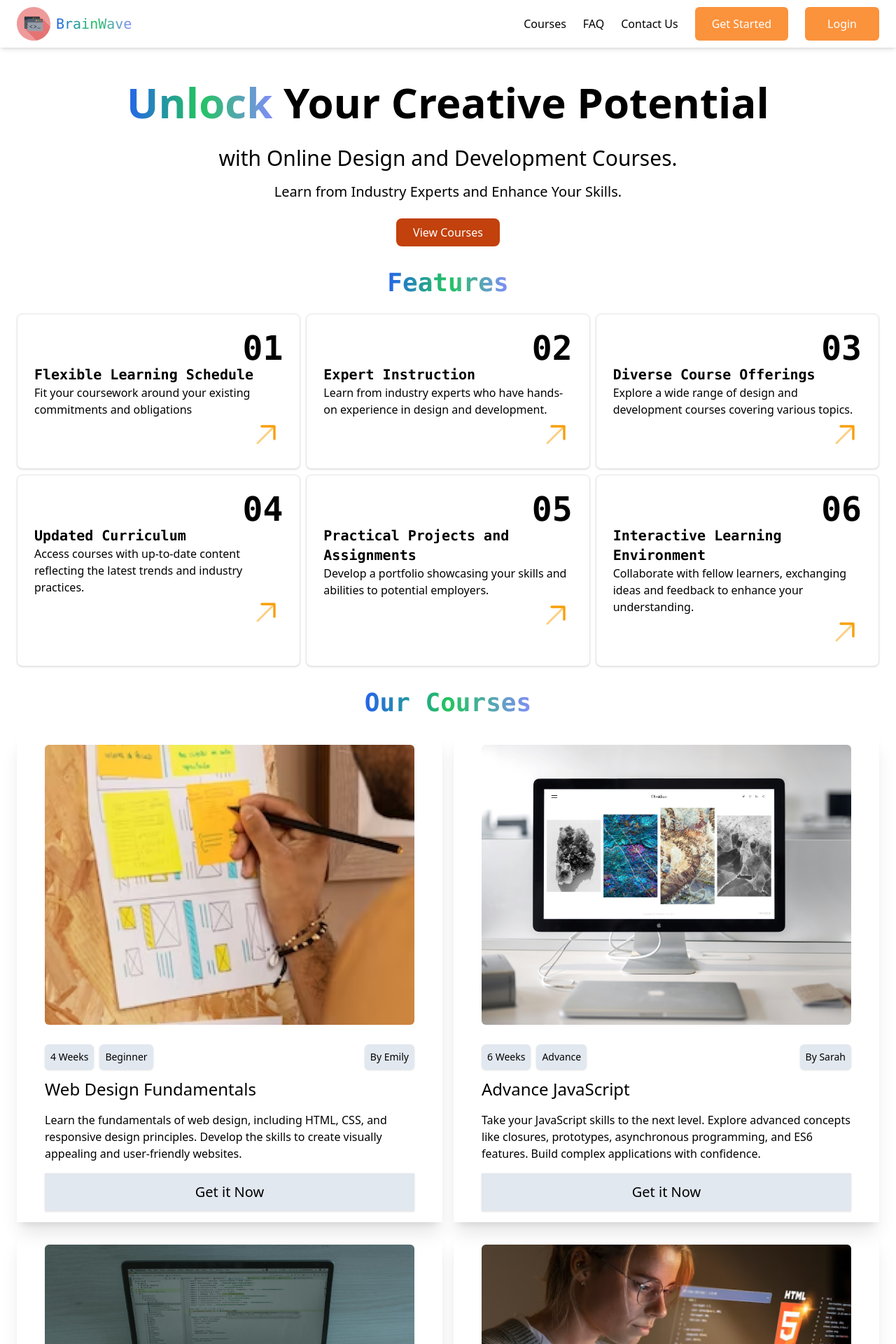
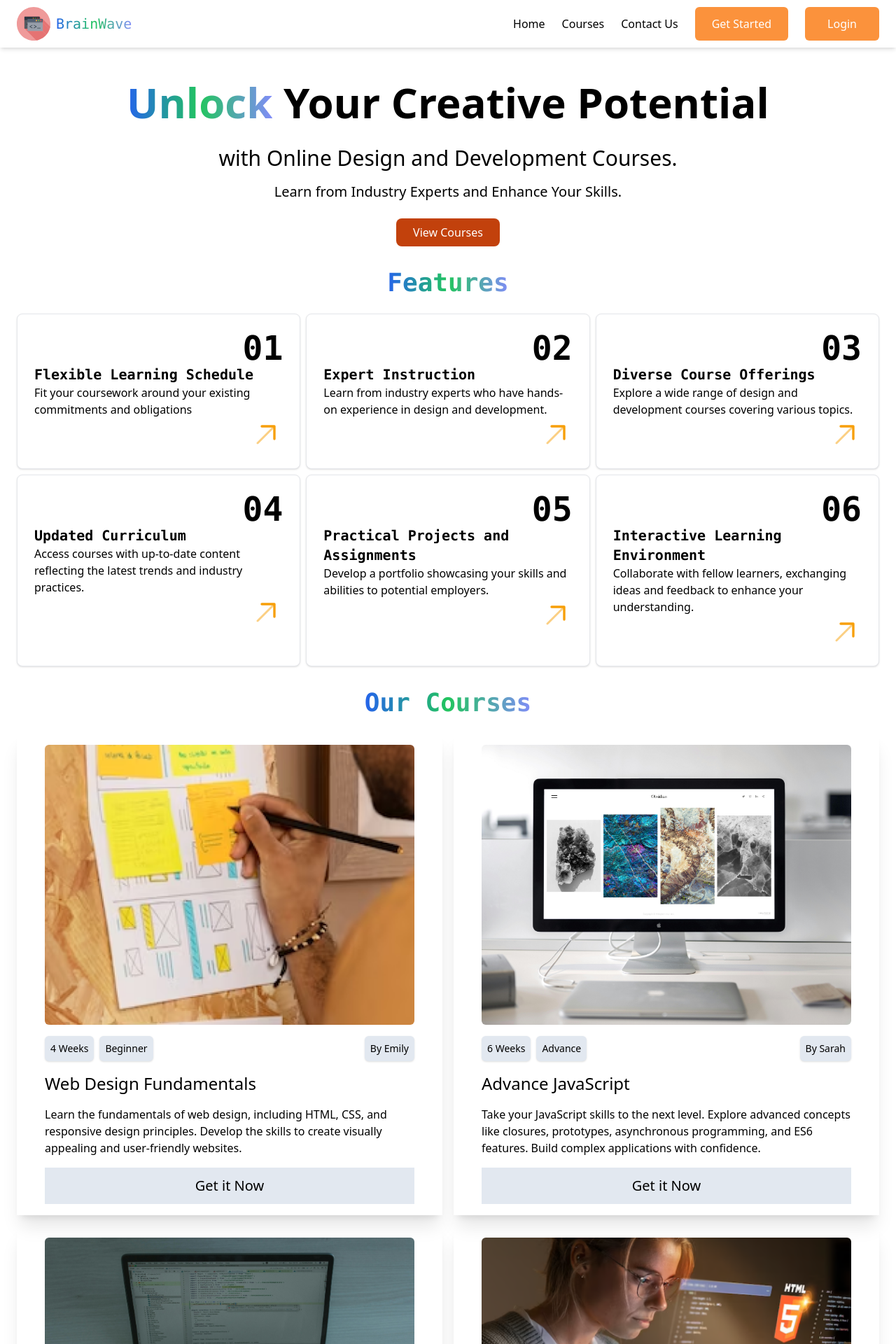
Before and after one commit to edward352/brainwave, a React (Vite) app: page / in a window 1280 px wide. Shown: the top 1920 px of the page at 70% size. Built offline with nearby package versions, Linux system fonts and the light colour scheme.

Commit message:
navigation

```diff
--- a/src/components/Courses/Courses.jsx
+++ b/src/components/CoursesPage/CoursesPage.jsx
@@ -1,11 +1,11 @@
 import React from 'react'
 
-const Courses = () => {
+const CoursesPage = () => {
   return (
     <div>
-
+      Course
     </div>
   )
 }
 
-export default Courses
+export default CoursesPage
--- a/src/components/Header/Header.jsx
+++ b/src/components/Header/Header.jsx
@@ -2,6 +2,8 @@ import { useState } from "react";
 import {Link,NavLink,ScrollRestoration} from 'react-router-dom'
 import { GiHamburgerMenu } from "react-icons/gi";
 import { RxCross2 } from "react-icons/rx";
+import { Navigate } from "react-router-dom";
+import Home from "../Home/Home";
 
 export default function Header() {
   const [Dark, setDark] = useState("false");
@@ -28,8 +30,8 @@ export default function Header() {
         </div>
         <div className={`absolute lg:static bg-white lg:z-auto z-[-1] left-0 w-full lg:w-auto transition-all duration-500 ease-in ${openMenu ? 'top-21 opacity-100':'top-[-500px]'} `}>
           <ul className="lg:flex lg:items-center lg:gap-6 text-center">
-            <li><NavLink  to="#courses" className={() => `border-b  hover:text-orange-700 duration-200 block py-4 lg:border-0 lg:py-0  lg:my-0  `}>Courses</NavLink></li>
-            <li> <NavLink to="#Faq" className={() =>`border-b  hover:text-orange-700 duration-200 block py-4  lg:border-0 lg:py-0 lg:my-0 `}>FAQ</NavLink></li>
+            <li> <NavLink to="/" className={() =>`border-b  hover:text-orange-700 duration-200 block py-4  lg:border-0 lg:py-0 lg:my-0 `}>Home</NavLink></li>
+            <li><NavLink  to= "/CoursesPage" className={() => `border-b  hover:text-orange-700 duration-200 block py-4 lg:border-0 lg:py-0  lg:my-0  `}>Courses</NavLink></li>
             <li> <NavLink to="/Contact" className={() =>`border-b  hover:text-orange-700 duration-200 block py-4  lg:border-0 lg:py-0 lg:my-0 `}>Contact Us</NavLink></li>
             <li> <NavLink to="/Signup" className={() => `border-b lg:bg-orange-400 lg:px-6 rounded-md lg:text-white lg:hover:text-white lg:hover:opacity-80 py-4 hover:text-orange-700 duration-200  block  lg:border-0 lg:py-3 lg:my-0 `}>Get Started</NavLink></li>
             <li> <NavLink to="/Login" className={() => ` border-b lg:bg-orange-400 lg:px-8 rounded-md lg:text-white lg:hover:text-white lg:hover:opacity-80 py-4 hover:text-orange-700 duration-200  block  lg:border-0 lg:py-3 lg:my-0`}>Login</NavLink></li>
--- a/src/components/Home/Home.jsx
+++ b/src/components/Home/Home.jsx
@@ -1,34 +1,44 @@
-import {Link,NavLink} from 'react-router-dom'
-import Bencard from '../common/Bencard/Bencard';
-import Carddata from '../cardData';
-import Tes from '../Tes/Tes';
-import Faq from '../Faq/Faq';
+import { Link, NavLink } from "react-router-dom";
+import Bencard from "../common/Bencard/Bencard";
+import Carddata from "../cardData";
+import Tes from "../Tes/Tes";
+import Faq from "../Faq/Faq";
 
 export default function Home() {
   return (
     <>
-      <main className='mt-12 max-w-screen-xl mx-auto lg:px-6 px-4'>
-        <section className='grid place-items-center lg:p-0 px-4 text-wrap'>
+      <main className="mt-12 max-w-screen-xl mx-auto lg:px-6 px-4">
+        <section className="grid place-items-center lg:p-0 px-4 text-wrap">
           <div>
-                <h1 className='lg:text-6xl text-4xl font-semibold'><span className='  bg-gradient-to-r from-blue-600 via-green-500 to-indigo-400 inline-block text-transparent bg-clip-text'>Unlock</span> Your Creative Potential</h1>
+            <h1 className="lg:text-6xl text-4xl font-semibold">
+              <span className="  bg-gradient-to-r from-blue-600 via-green-500 to-indigo-400 inline-block text-transparent bg-clip-text">
+                Unlock
+              </span>{" "}
+              Your Creative Potential
+            </h1>
           </div>
           <div>
-                <h2 className='lg:text-3xl  text-2xl mt-8 '>with Online Design and Development Courses.</h2>
-                <h3 className='lg:text-xl text-center mt-4'>Learn from Industry Experts and Enhance Your Skills.</h3>
+            <h2 className="lg:text-3xl  text-2xl mt-8 ">
+              with Online Design and Development Courses.
+            </h2>
+            <h3 className="lg:text-xl text-center mt-4">
+              Learn from Industry Experts and Enhance Your Skills.
+            </h3>
           </div>
-            <div className='mt-6'>
-                <button className='text-white px-6 rounded-lg py-2 bg-orange-700'>View Courses</button>
+          <div className="mt-6">
+            <button className="text-white px-6 rounded-lg py-2 bg-orange-700">
+              View Courses
+            </button>
           </div>
-
         </section>
         <section>
           <Bencard />
         </section>
-        <section id="courses">
+        <section id="Tes">
           <Tes />
         </section>
-        <section id='Faq'>
-            <Faq/>
+        <section id="Faq">
+          <Faq />
         </section>
       </main>
     </>
--- a/src/components/Tes/Tes.jsx
+++ b/src/components/Tes/Tes.jsx
@@ -1,41 +1,54 @@
-import React from 'react'
-import Tesdata from '../Tesdata'
+import React from "react";
+import Tesdata from "../Tesdata";
+import { Link } from "react-router-dom";
 const Tes = () => {
   return (
-    <section className='mt-8 mb-12 grid place-items-center'>
+    <section className="mt-8 mb-12 max-w-screen-xl mx-auto">
+      <div className="grid place-items-center">
         <div>
           <h1 className="lg:text-4xl text-3xl mb-6 text-center font-mono font-semibold bg-gradient-to-r from-blue-600 via-green-500 to-indigo-400 inline-block text-transparent bg-clip-text ">
             Our Courses
           </h1>
         </div>
-        <div className='grid lg:grid-cols-2 gap-4'>
-            {Tesdata.map((item)=>
-            (
-                <div className='flex flex-col gap-3 px-10 shadow-xl py-4 '>
-                    <div className='grid place-items-center'>
-                        <img className='rounded-md float-left w-[600px] h-[400px] object-cover' src={item.src} alt="" />
+        <div className="grid lg:grid-cols-2 gap-4">
+          {Tesdata.map((item) => (
+            <div className="grid  gap-4 px-10 shadow-xl py-4  items-stretch ">
+              <div className="grid place-items-center">
+                <img
+                  className="rounded-md float-left w-[600px] h-[400px] object-cover"
+                  src={item.src}
+                  alt=""
+                />
               </div>
-                    <div className='flex justify-between gap-2 mt-2 lg:mt-4'>
-                        <div className='flex gap-2'>
-                        <p className='p-2 shadow rounded-md bg-slate-200 text-sm'>{item.time}</p>
-                        <p className='p-2 shadow rounded-md bg-slate-200 text-sm'>{item.level}</p></div>
-                        <div><p className=' p-2 shadow rounded-md bg-slate-200 text-sm'>By {item.instructor}</p></div>
+              <div className="flex justify-between gap-2  ">
+                <div className="flex gap-2">
+                  <p className="p-2 shadow rounded-md bg-slate-200 text-sm">
+                    {item.time}
+                  </p>
+                  <p className="p-2 shadow rounded-md bg-slate-200 text-sm">
+                    {item.level}
+                  </p>
                 </div>
                 <div>
-                        <h1 className=' mb-4 text-xl lg:text-2xl'>{item.title}</h1>
-                        <p>{item.desc}</p>
-                        <div className='grid bg-slate-200 mt-4'>
-                            <button  className='border-solid shadow border py-3 text-xl'>Get it Now</button>
+                  <p className="p-2 shadow rounded-md bg-slate-200 text-sm">
+                    By {item.instructor}
+                  </p>
                 </div>
               </div>
+              <div className="flex gap-4 flex-col ">
+                <h1 className="text-xl lg:text-2xl">{item.title}</h1>
+                <p>{item.desc}</p>
+                     <Link className=""  to="/CoursesCard">
+                    <button className="py-3 text-xl  bg-slate-200 text-center w-full">Get it Now</button>
+                  </Link>
               </div>
-
+            </div>
           ))}
-            <div >
+          <div></div>
         </div>
       </div>
     </section>
-  )
-}
+  );
+};
 
-export default Tes
+export default Tes;
--- a/src/components/common/Bencard/CoursesCard.jsx
+++ b/src/components/common/Bencard/CoursesCard.jsx
@@ -15,8 +15,8 @@ const CoursesCard = () => {
         design today!
       </p>
     </div>
-    <div>
-        <img className='rounded-md' src="src\assets\img\pexels-cottonbro-5483077.jpg" alt="" />
+    <div className=''>
+        <img className='rounded-md   w-full' src="src\assets\img\pexels-cottonbro-5483077.jpg" alt="" />
     </div>
     <div className=''>
         <Depthcard/>
--- a/src/components/common/Bencard/Depthcard.jsx
+++ b/src/components/common/Bencard/Depthcard.jsx
@@ -10,7 +10,7 @@ const Depthcard = () => {
                 <div className='border p-2'>
         <div className=''>
             <p className='text-5xl font-mono font-bold text-end'>{item.id}</p>
-            <h1 className='text-xl font-semibold mb-2'>Introduction to Web Design</h1>
+            <h1 className='text-2xl font-semibold mb-2'>Introduction to Web Design</h1>
         </div>
         <div className='border p-3  hover:border-orange-600 transition-all duration-300'>
             <div>
--- a/src/main.jsx
+++ b/src/main.jsx
@@ -5,11 +5,13 @@ import Faq from './components/Faq/Faq'
 import Layout from './Layout'
 import Home from './components/Home/Home'
 import Contact from './components/Contact/Contact'
+import Tes from './components/Tes/Tes'
 import About from './components/About/About'
 import { BrowserRouter, createBrowserRouter, createRoutesFromElements, Route, RouterProvider } from 'react-router-dom'
 import Login from './components/Login/Login'
 import Signup from './components/Signup/Signup'
 import CoursesCard from './components/common/Bencard/CoursesCard'
+import CoursesPage from './components/CoursesPage/CoursesPage'
 const router=createBrowserRouter(
   createRoutesFromElements(
     <Route path="/" element={<Layout/>}>
@@ -17,8 +19,8 @@ const router=createBrowserRouter(
       <Route path='/login' element={<Login/>}/>
       <Route path='/Contact' element={<Contact/>}/>
       <Route path='/CoursesCard' element={<CoursesCard/>}/>
+      <Route path='/CoursesPage' element={<CoursesPage/>}/>
       <Route path='/signup' element={<Signup/>}/>
-      <Route path='/Faq' element={<Faq/>}/>
     </Route>
   )
 )
```
Lines whose indentation alone changed are shown as unchanged.
